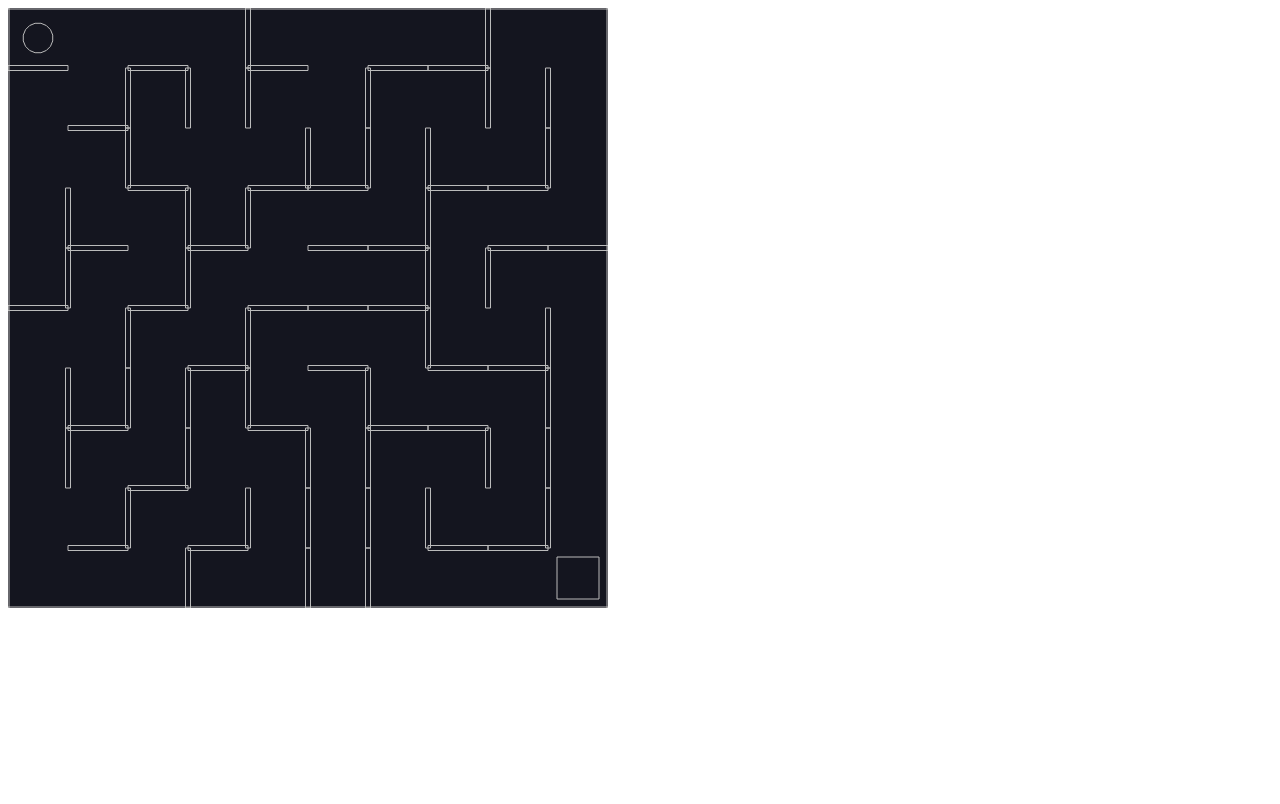
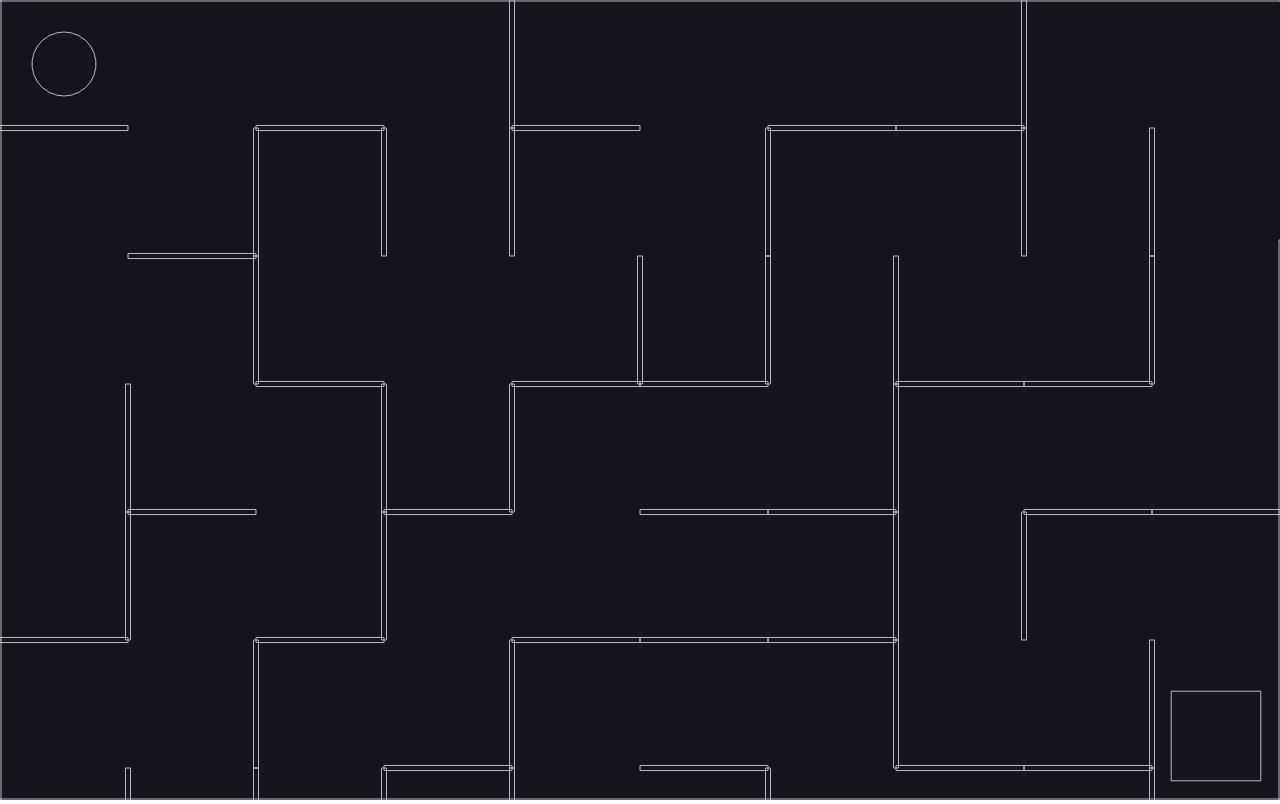
Before and after one commit to mobeenabdullah/js-maze, a plain HTML site: page index.html in a window 1280 px wide. Drawn offline with nearby package versions, Linux system fonts and the light colour scheme.

Commit message:
Stretching the Canvas

```diff
--- a/index.html
+++ b/index.html
@@ -5,6 +5,11 @@
     <meta http-equiv="X-UA-Compatible" content="IE=edge">
     <meta name="viewport" content="width=device-width, initial-scale=1.0">
     <title>JS Maze</title>
+    <style>
+        body {
+            margin: 0;;
+        }
+    </style>
 </head>
 <body>
 
--- a/index.js
+++ b/index.js
@@ -1,8 +1,8 @@
 const { Engine, Render, Runner, World, Bodies, Body, Events } = Matter;
 
 const cells = 10;
-const width = 600;
-const height = 600;
+const width = window.innerWidth;
+const height = window.innerHeight;
 
 unitLength = width / cells;
 
```
